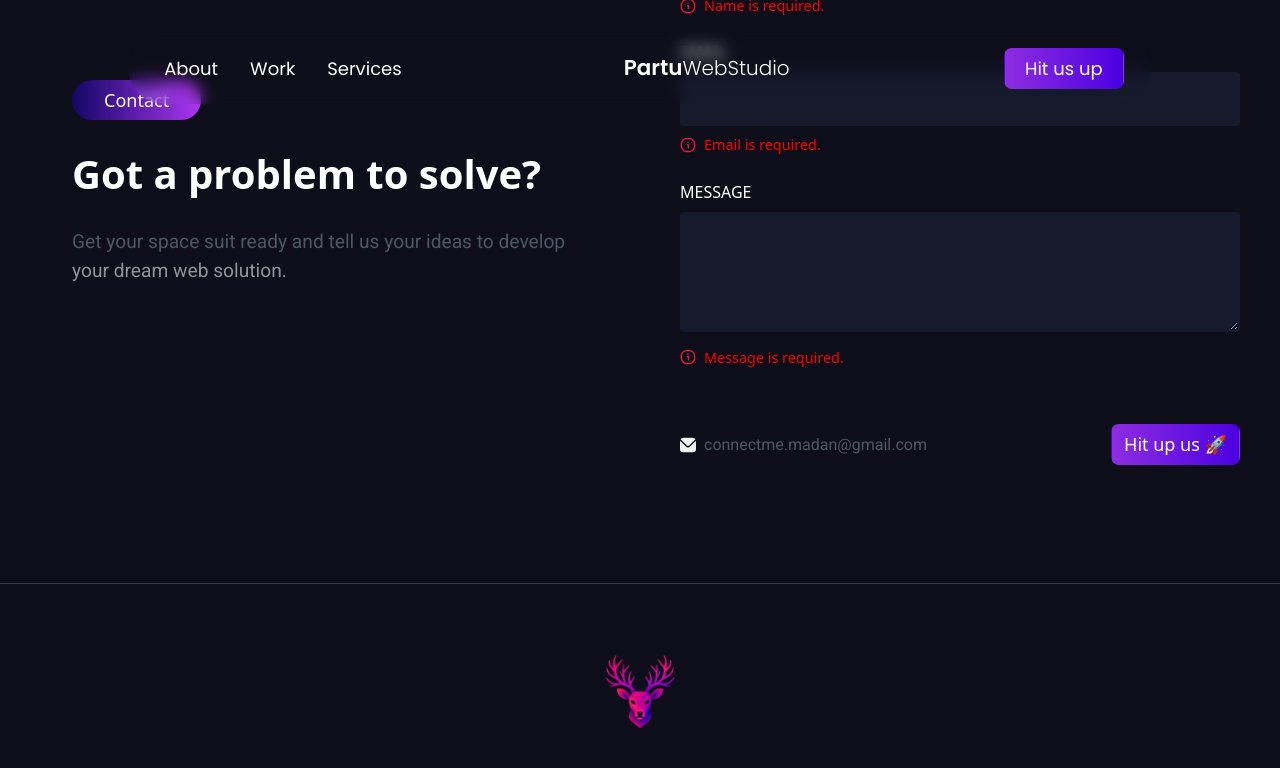
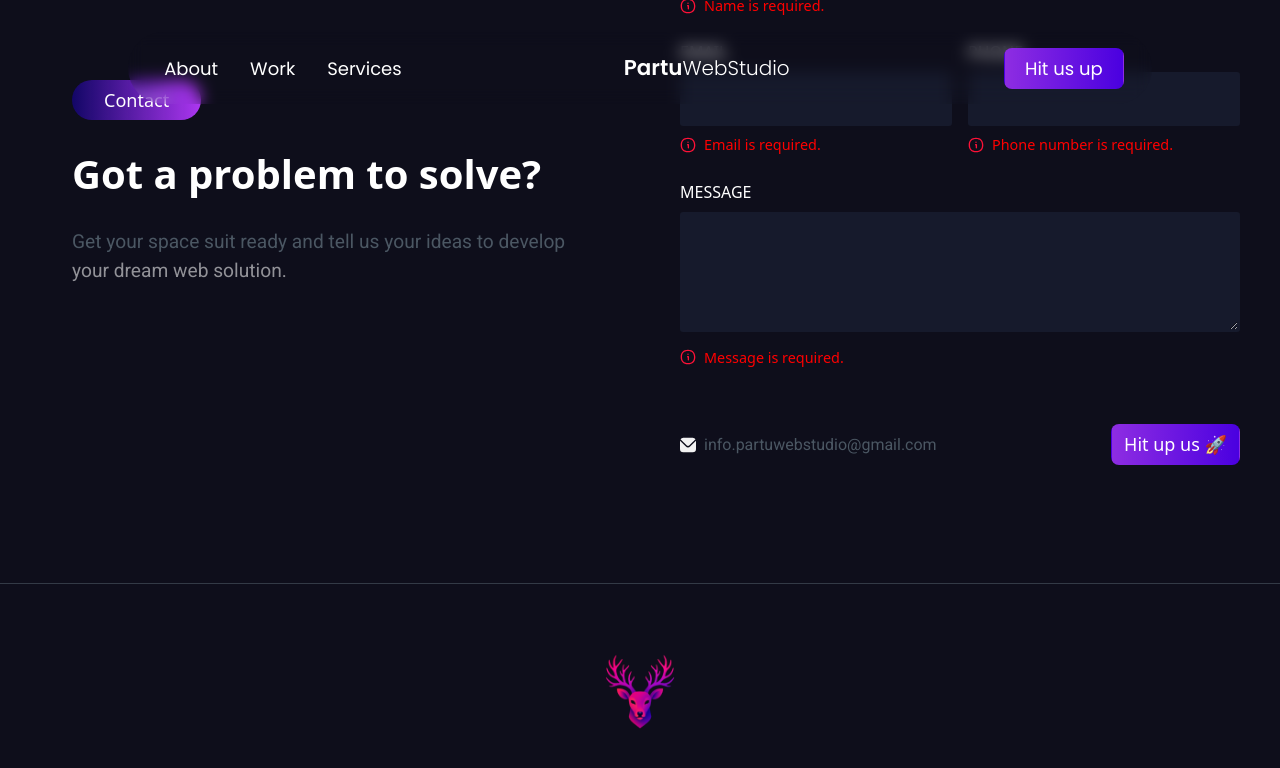
Before and after one commit to Madanparta/PARTU_WEBSTUDIO, a React (Vite) app: page / in a window 1280 px wide. Both pictures are taken after a click on the button "Hit up us 🚀". Shown: the part 2935-3703 px from the top of the page. Built offline with nearby package versions, Linux system fonts and the light colour scheme; a web font is replaced by a local one.

Commit message:
added phone number for contact and change the email address

```diff
--- a/src/components/Contact/Contact.scss
+++ b/src/components/Contact/Contact.scss
@@ -23,6 +23,10 @@
     padding: 0 2rem;
     display: flex;
     flex-direction: column;
+
+    .input-merge {
+      flex-direction: column;
+    }
 
     .contact_input_container {
       width: 100%;
@@ -135,6 +139,10 @@
       padding: 2rem 3rem;
       justify-content: center;
 
+      .input-merge {
+        flex-direction: row;
+      }
+
       .contact_submit_container {
         flex-direction: row;
         justify-content: space-between;
@@ -156,6 +164,10 @@
 
     .contact_inputs_container {
       padding: 2rem 2.5rem;
+
+      .input-merge {
+        flex-direction: row;
+      }
     }
   }
 }
--- a/src/components/Contact/Contact.tsx
+++ b/src/components/Contact/Contact.tsx
@@ -11,6 +11,7 @@ interface FormData {
   name: string;
   email: string;
   message: string;
+  phone: string;
   to_email?: string;
 }
 
@@ -18,6 +19,7 @@ interface FormErrors {
   name?: string;
   email?: string;
   message?: string;
+  phone?: string;
 }
 
 const Contact: React.FC = () => {
@@ -25,6 +27,7 @@ const Contact: React.FC = () => {
     name: "",
     email: "",
     message: "",
+    phone: "",
   });
 
   const [errors, setErrors] = useState<FormErrors>({});
@@ -76,6 +79,12 @@ const Contact: React.FC = () => {
       newErrors.email = "Invalid email format.";
     }
 
+      if (!formData.phone.trim()) {
+    newErrors.phone = "Phone number is required.";
+  } else if (!/^\d{10,12}$/.test(formData.phone)) {
+    newErrors.phone = "Phone number must be between 10 and 12 digits.";
+  }
+
     if (!formData.message.trim()) {
       newErrors.message = "Message is required.";
     }
@@ -104,6 +113,7 @@ const Contact: React.FC = () => {
         name: formData.name,
         email: formData.email,
         message: formData.message,
+        phone: formData.phone,
       },
       accessToken: import.meta.env.VITE_EMAILJS_ACCESS_TOKEN,
     };
@@ -133,7 +143,7 @@ const Contact: React.FC = () => {
             theme: "light",
           }
         );
-        setFormData({ name: "", email: "", message: "" });
+        setFormData({ name: "", email: "", message: "",phone:"" });
       } else {
         throw new Error(`Unexpected status code: ${response.status}`);
       }
@@ -191,6 +201,8 @@ const Contact: React.FC = () => {
           )}
         </div>
 
+        <article className="input-merge flex">
+
           <div className="contact_input_container">
             <label htmlFor="email">EMAIL</label>
             <input
@@ -210,6 +222,29 @@ const Contact: React.FC = () => {
               </p>
             )}
           </div>
+
+          <div className="contact_input_container">
+            <label htmlFor="phone">PHONE</label>
+            <input
+              type="number"
+              id="phone"
+              name="phone"
+              value={formData.phone}
+              onChange={handleChange}
+              onBlur={handleBlur}
+            />
+            {errors.phone && (
+              <p className="error">
+                <span>
+                  <img src={InfoIcon} alt="" />
+                </span>
+                {errors.phone}
+              </p>
+            )}
+          </div>
+
+        </article>
+
 
         <div className="contact_input_container">
           <label htmlFor="message">MESSAGE</label>
@@ -236,7 +271,7 @@ const Contact: React.FC = () => {
             <span>
               <img src={emailIcon} alt="" />
             </span>
-            connectme.madan@gmail.com
+            info.partuwebstudio@gmail.com
           </p>
           <PrimaryButton
             buttonText={isSubmitting ? "Sending..." : "Hit up us 🚀"}
--- a/src/components/Footer/Footer.tsx
+++ b/src/components/Footer/Footer.tsx
@@ -45,7 +45,7 @@ const Footer = () => {
           <a href="https://github.com/Madanparta" target="_blank" rel="noopener noreferrer" aria-label="GitHub profile">
             <span><GithubIcon/></span>
           </a>
-          <a href="https://www.instagram.com/partu_gowda/" target="_blank" rel="noopener noreferrer" aria-label="Instagram profile">
+          <a href="https://www.instagram.com/partu_webstudio/" target="_blank" rel="noopener noreferrer" aria-label="Instagram profile">
             <span><InstagramIcon/></span>
           </a>
           <a href="https://www.linkedin.com/in/madan-parta" target="_blank" rel="noopener noreferrer" aria-label="LinkedIn profile">
```
Lines whose indentation alone changed are shown as unchanged.
